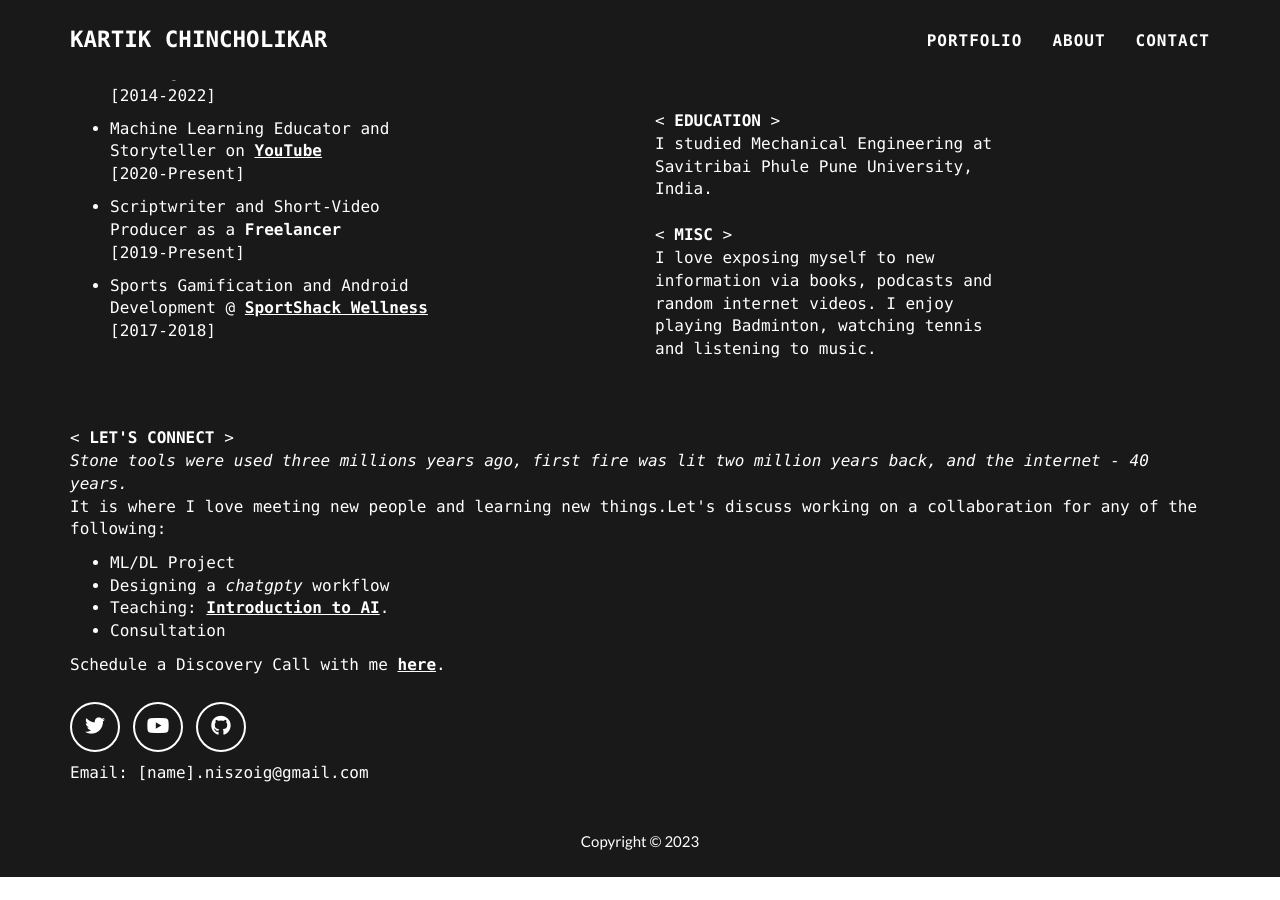
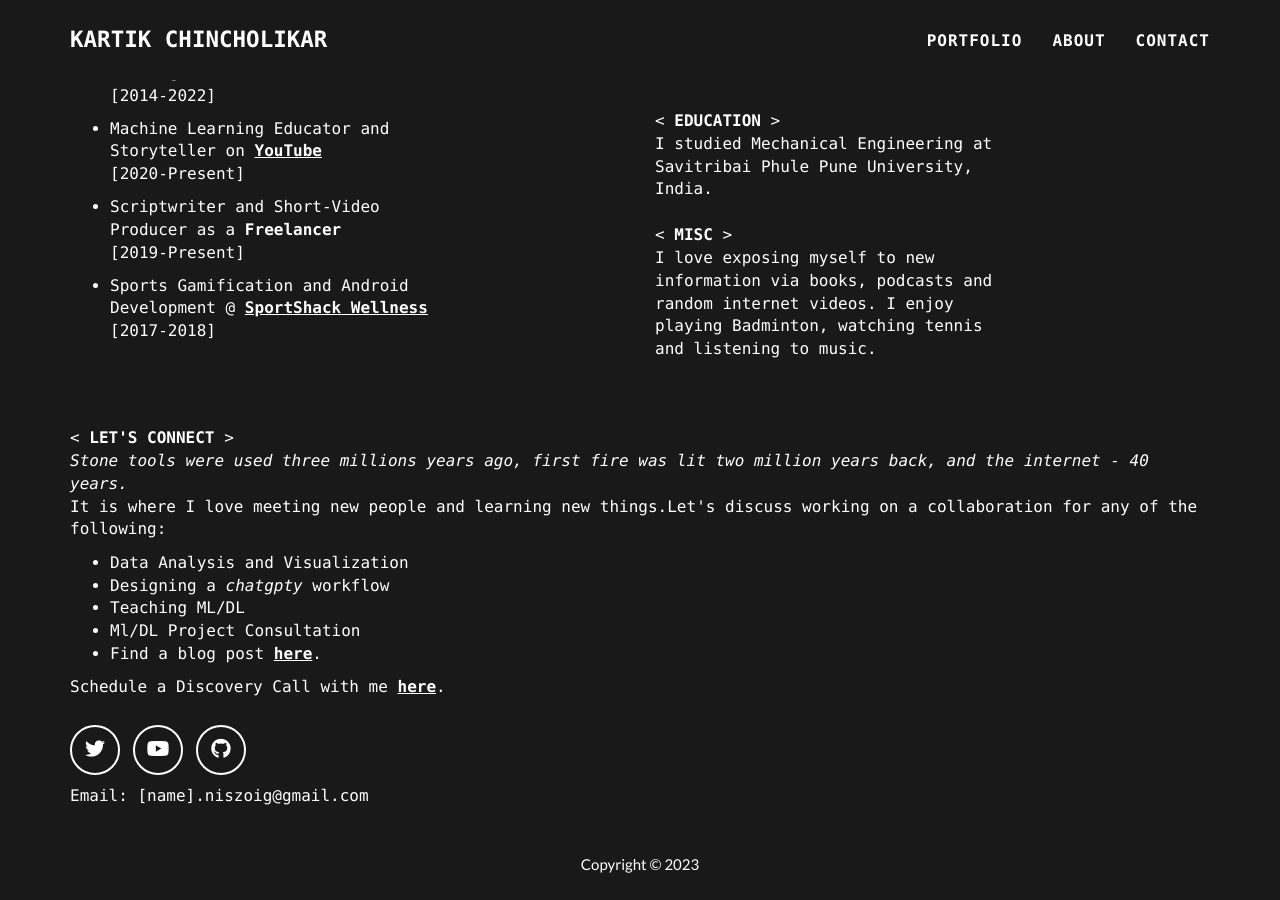
Before and after one commit to kartikchincholikar/kartikchincholikar.github.io, a Jekyll site: the page built from _posts/2014-07-17-Simulations in Statistical Learning Theory.markdown, in a window 1280 px wide and 900 px high, scrolled down 789 px. Built offline with Jekyll 4.4.1, drawn with Linux system fonts in a browser that asks for light colours; before the commit the page ends 1666 px from its top, so only the background shows below that.

Commit message:
Update contact_static.html

```diff
--- a/_includes/contact_static.html
+++ b/_includes/contact_static.html
@@ -7,10 +7,11 @@
         <i>Stone tools were used three millions years ago, first fire was lit two million years back, and the internet - 40 years.</i><br>
         It is where I love meeting new people and learning new things.Let's discuss working on a collaboration for any of the following:<br>
         <ul>
-          <li>ML/DL Project</li>
+          <li>Data Analysis and Visualization</li>
           <li>Designing a <i>chatgpty</i> workflow</li>
-          <li>Teaching: <a href="https://www.intro2ai.github.io/" target="_blank" style="color:white;"><u><b>Introduction to AI</b></u></a>.</li>
-          <li>Consultation</li>
+          <li>Teaching ML/DL</li>
+          <li>Ml/DL Project Consultation</li>
+          <li>Find a blog post <a href="https://negativefeedbackloops.github.io/" target="_blank" style="color:white;"><u><b>here</b></u></a>.</li>
         </ul>
 
         </p>
```
